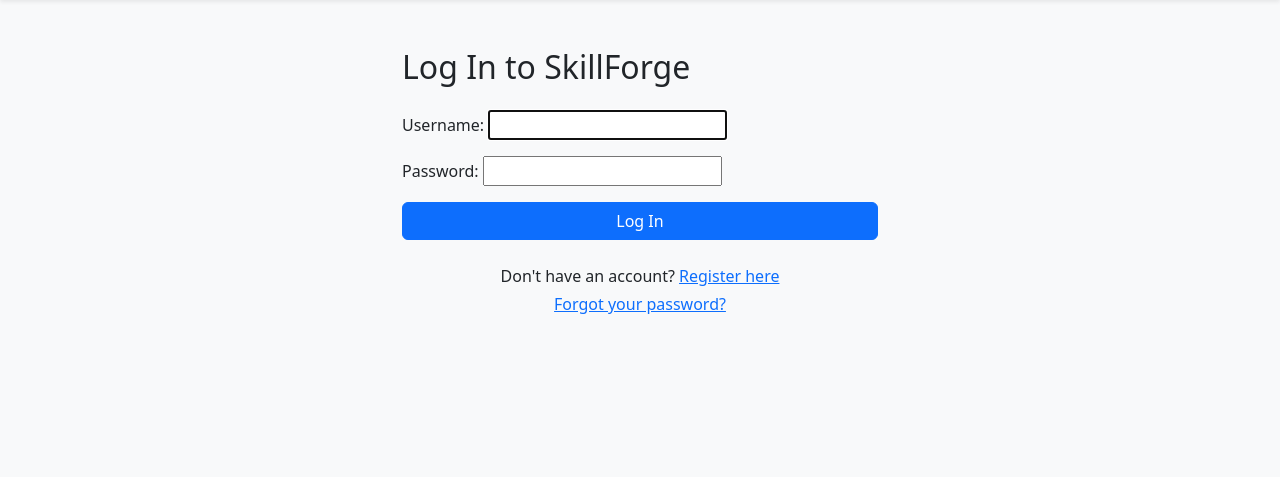
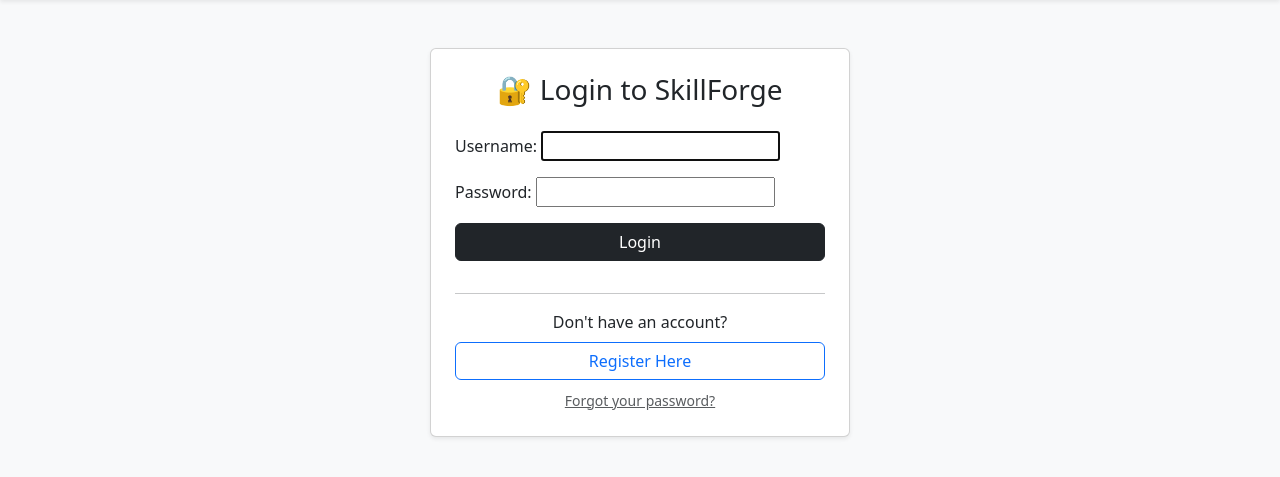
Before and after one commit to wgregorycoding-eng/skillforge, a Django app: page /accounts/login/ in a window 1280 px wide. Shown: the part 56-533 px from the top of the page. Run offline with Django 5.2, Linux system fonts and the light colour scheme.

Commit message:
Add register template, registration view, and login navigation

```diff
--- a/skills/templates/skills/login.html
+++ b/skills/templates/skills/login.html
@@ -1,24 +1,28 @@
 {% extends 'skills/base.html' %}
 
 {% block content %}
-<div class="container mt-5" style="max-width: 500px;">
-    <h2>Log In to SkillForge</h2>
+<div class="d-flex justify-content-center align-items-center mt-5">
+    <div class="card p-4 shadow-sm" style="width: 100%; max-width: 420px;">
+        <h3 class="text-center mb-4">🔐 Login to SkillForge</h3>
 
-    <!-- Login Form -->
-    <form method="POST" class="mt-4">
-        {% csrf_token %}
-        {{ form.as_p }}
-        <button type="submit" class="btn btn-primary w-100">Log In</button>
-    </form>
+        <form method="POST">
+            {% csrf_token %}
 
-    <!-- Navigation Links -->
-    <div class="mt-4 text-center">
-        <p class="mb-1">
-            Don't have an account? <a href="{% url 'register' %}">Register here</a>
-        </p>
-        <p class="mb-0">
-            <a href="{% url 'password_reset' %}">Forgot your password?</a>
-        </p>
+            <div class="mb-3">
+                {{ form.as_p }}
+            </div>
+
+            <button type="submit" class="btn btn-dark w-100 mb-3">Login</button>
+        </form>
+
+        <hr class="my-3">
+        <div class="text-center">
+            <p class="mb-2">Don't have an account?</p>
+            <a href="{% url 'register' %}" class="btn btn-outline-primary w-100 mb-2">Register Here</a>
+            <small>
+                <a href="{% url 'password_reset' %}" class="text-muted">Forgot your password?</a>
+            </small>
+        </div>
     </div>
 </div>
 {% endblock %}
--- a/skills/views.py
+++ b/skills/views.py
@@ -1,5 +1,7 @@
 from django.shortcuts import render, get_object_or_404, redirect
 from django.contrib.auth.decorators import login_required
+from django.contrib.auth.forms import UserCreationForm
+from django.contrib import messages
 from .models import Skill, Resource, StudySession
 from .forms import SkillForm, ResourceForm, StudySessionForm
 
@@ -80,9 +82,6 @@ def skill_delete(request, pk):
         return redirect('dashboard')
     return render(request, 'skills/skill_confirm_delete.html', {'skill': skill})
 
-from django.shortcuts import render, redirect
-from django.contrib.auth.forms import UserCreationForm
-from django.contrib import messages
 
 def register(request):
     if request.method == 'POST':
```
Also changed, not shown: skills/templates/skills/register.html (line endings or trailing spaces).
